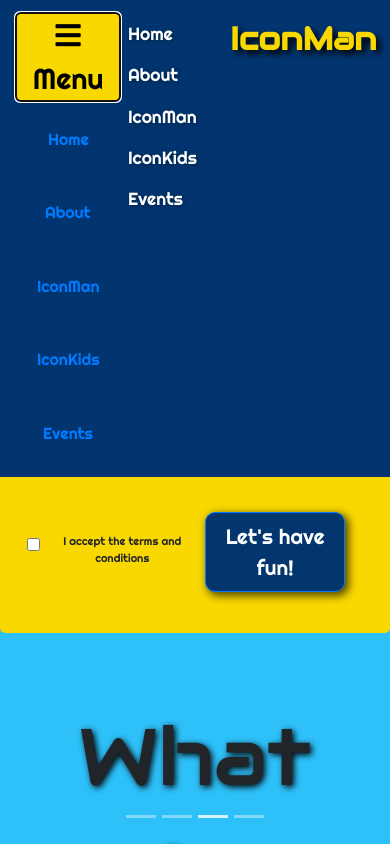
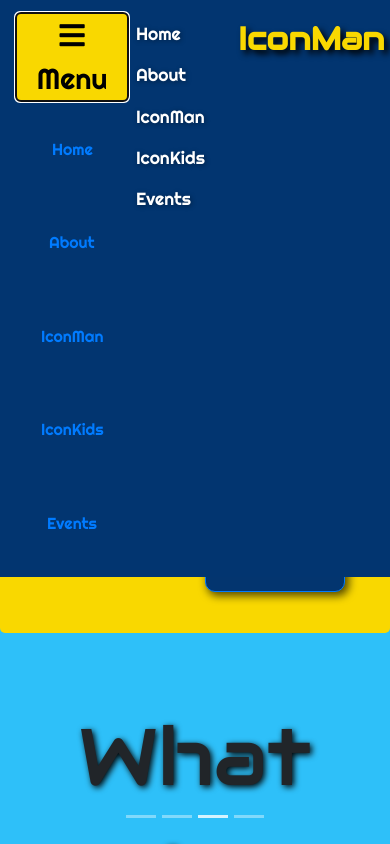
Before and after one commit to synnea/summer-hackathon, a plain HTML site: page index.html in a window 390 px wide. Both pictures are taken after a click on the button "Menu". Shown: the top 844 px of the page. Drawn offline with nearby package versions, Linux system fonts and the light colour scheme; some packages are replaced by stand-ins of ours; a script that the page names is missing.

Commit message:
Cleaned up code

```diff
--- a/assets/css/style.css
+++ b/assets/css/style.css
@@ -34,7 +34,6 @@ img {
 
 .content-section {
     padding: 4rem 15vw;
-
 }
 
 .section-odd {
@@ -124,6 +123,10 @@ img {
     border: none;
 }
 
+.colapsible-menu-link {
+    padding: 1rem;
+}
+
 .menu-expanded-row {
     display: inline-block;
     flex: 1;
@@ -181,12 +184,11 @@ img {
 }
 
 
-
 /* Button Styles */
 
 .btn {
-margin: 2vh 2vw;
- }
+    margin: 2vh 2vw;
+}
 
 
 /* Ticket booking form */
@@ -246,50 +248,41 @@ margin: 2vh 2vw;
 /*-- for screens under 767px wide --*/
 
 @media (min-width: 767px) {
-        p {
+    p {
         font-family: Roboto, sans-serif;
         font-size: 1.2rem;
         /* font-weight: 600; */
         margin: 1rem 0;
     }
-
     a:hover {
         text-decoration: none;
     }
-
     .hvr-underline-from-left:before {
         background: #03356f;
         height: 5px;
     }
-
     html {
         scroll-behavior: smooth;
     }
-
     body {
         font-family: Righteous, sans-serif;
         background-color: #2ec0f9;
         text-align: center;
     }
-
     img {
         max-width: 100%;
     }
-
     .content-section {
         padding: 4rem 15vw;
     }
-
     .section-odd {
         background-color: #f8f9fae0;
     }
-
     .hvr-fade:hover {
         color: #43c0f9;
         background-color: transparent;
     }
     /* Header/navbar */
-
     .header-box {
         background-color: #023570;
         padding: 0.8rem 1rem 0.5rem;
@@ -297,11 +290,9 @@ margin: 2vh 2vw;
         position: fixed;
         z-index: 2;
     }
-
     .spacer {
         height: 4.6rem;
     }
-
     .navbar-collapse .navbar-show {
         top: 4.4rem;
         left: 0;
@@ -311,7 +302,6 @@ margin: 2vh 2vw;
         position: absolute;
         background-color: #def2facc;
     }
-
     #navbar {
         position: absolute;
         right: 0;
@@ -320,34 +310,28 @@ margin: 2vh 2vw;
         left: 0;
         background-color: #def2facc;
     }
-
     .navb-link {
         font-size: 1.7rem;
         color: #03356f;
         width: 100%;
     }
-
     .nav-link {
         color: white;
         padding: 0.5rem;
         font-size: 1.1rem;
     }
-
     .nav-tabs {
         border-bottom: none;
     }
-
     .nav-tabs .nav-link {
         border: none;
         color: #ffffff;
         text-shadow: 1px 1px 5px #00000069;
     }
-
     .nav-tabs .nav-link:hover {
         border: none;
         color: #43c0f9;
     }
-
     .park-logo {
         font-family: Audiowide, Righteous;
         display: inline-block;
@@ -357,12 +341,10 @@ margin: 2vh 2vw;
         margin: 0 25px;
         flex: 1;
     }
-
     .hvr-bob {
         color: #f9d800;
         text-shadow: 4px 4px 6px black;
     }
-
     .social-media {
         display: inline-block;
         padding: 0;
@@ -370,37 +352,31 @@ margin: 2vh 2vw;
         text-align: right;
         margin-top: 0.2rem;
     }
-
     .fab {
         color: white;
         font-size: 1.5rem;
         margin: 0.5rem;
     }
-
     .collapsible-menu {
         display: inline-block;
         font-size: 1.8rem;
         flex: 1;
         text-align: left;
     }
-
     .collapsed-menu-button {
         background-color: #f9d800;
         border-radius: 5px;
         border: none;
     }
-
     .menu-expanded-row {
         display: inline-block;
         flex: 1;
     }
-
     .ico:hover {
         background-color: #00000000;
         transform: scale(1.2);
     }
     /* Carousel */
-
     .carousel-section {
         max-height: 50vh;
         overflow: hidden;
@@ -408,27 +384,22 @@ margin: 2vh 2vw;
         align-items: center;
         opacity: 0.8;
     }
-
     .ccontrol {
         max-height: 50vw;
     }
-
     .carousel-indicators {
         top: 37vw;
     }
-
     .carousel-inner {
         position: relative;
         width: 100%;
         overflow: hidden;
         max-height: 50vh;
     }
-
     .cr-img {
         height: auto;
         width: 100%;
     }
-
     .carousel-fade .carousel-item.active {
         z-index: 1;
         opacity: 1;
@@ -438,7 +409,6 @@ margin: 2vh 2vw;
         width: 100%;
         overflow: hidden;
     }
-
     .carousel-item {
         display: flex;
         align-items: center;
@@ -447,7 +417,6 @@ margin: 2vh 2vw;
         overflow: hidden;
     }
     /* Ticket booking form */
-
     .buying-form {
         background-color: #f9d800;
         border-radius: 5px;
@@ -456,13 +425,11 @@ margin: 2vh 2vw;
         display: flex;
         align-items: center;
     }
-
     .form-row {
         align-items: center;
         justify-content: space-between;
         width: 100%;
     }
-
     .form-group {
         margin: 1rem;
         display: flex;
@@ -471,7 +438,6 @@ margin: 2vh 2vw;
         font-size: 1.4rem;
         justify-content: space-around;
     }
-
     .btn-primary {
         color: #fff;
         background-color: #03356f;
@@ -480,26 +446,21 @@ margin: 2vh 2vw;
         border-radius: 10px;
         box-shadow: 3px 3px 8px 1px #000000a8;
     }
-
     .form-check-label {
         font-size: 0.7rem;
     }
     /* IconKids */
-
     #iconkidsmark {
         padding: 4rem 0;
     }
-
     .intro-kids-row {
         padding: 0 2rem;
         margin: 2rem 0;
     }
     /* Footer */
-
     .footer {
         height: auto;
     }
-
     .footer-content {
         display: flex;
         flex-wrap: wrap;
@@ -507,13 +468,11 @@ margin: 2vh 2vw;
         text-align: center;
     }
     /*-- for screens under 767px wide --*/
-
     @media (max-width: 1024px) {
         p {
             font-size: 1.5rem;
         }
     }
-
     @media (min-width: 767px) {
         .cr-img {
             height: auto;
@@ -528,4 +487,5 @@ margin: 2vh 2vw;
         .carousel-section {
             max-height: 35vw;
         }
-    }}
+    }
+}
--- a/index.html
+++ b/index.html
@@ -22,11 +22,11 @@
             </button>
             <div class="navbar-collapse collapse" id="navbar">
                 <ul class="nav navbar-nav">
-                    <li class="btn "><a class="hvr-underline-from-left navb-link" data-toggle="collapse" data-target=".navbar-collapse.show" href="#headermark">Home</a></li>
-                    <li class="btn "><a class="hvr-underline-from-left navb-link" data-toggle="collapse" data-target=".navbar-collapse.show" href="#aboutmark">About</a></li>
-                    <li class="btn "><a class="hvr-underline-from-left navb-link" data-toggle="collapse" data-target=".navbar-collapse.show" href="#iconmanmark">IconMan</a></li>
-                    <li class="btn "><a class="hvr-underline-from-left navb-link" data-toggle="collapse" data-target=".navbar-collapse.show" href="#iconkidsmark">IconKids</a></li>
-                    <li class="btn "><a class="hvr-underline-from-left navb-link" data-toggle="collapse" data-target=".navbar-collapse.show" href="#pasteventsmark">Events</a></li>
+                    <li class="btn colapsible-menu-link"><a class="hvr-underline-from-left navb-link" data-toggle="collapse" data-target=".navbar-collapse.show" href="#headermark">Home</a></li>
+                    <li class="btn colapsible-menu-link"><a class="hvr-underline-from-left navb-link" data-toggle="collapse" data-target=".navbar-collapse.show" href="#aboutmark">About</a></li>
+                    <li class="btn colapsible-menu-link"><a class="hvr-underline-from-left navb-link" data-toggle="collapse" data-target=".navbar-collapse.show" href="#iconmanmark">IconMan</a></li>
+                    <li class="btn colapsible-menu-link"><a class="hvr-underline-from-left navb-link" data-toggle="collapse" data-target=".navbar-collapse.show" href="#iconkidsmark">IconKids</a></li>
+                    <li class="btn colapsible-menu-link"><a class="hvr-underline-from-left navb-link" data-toggle="collapse" data-target=".navbar-collapse.show" href="#pasteventsmark">Events</a></li>
                 </ul>
             </div>
         </div>
```
